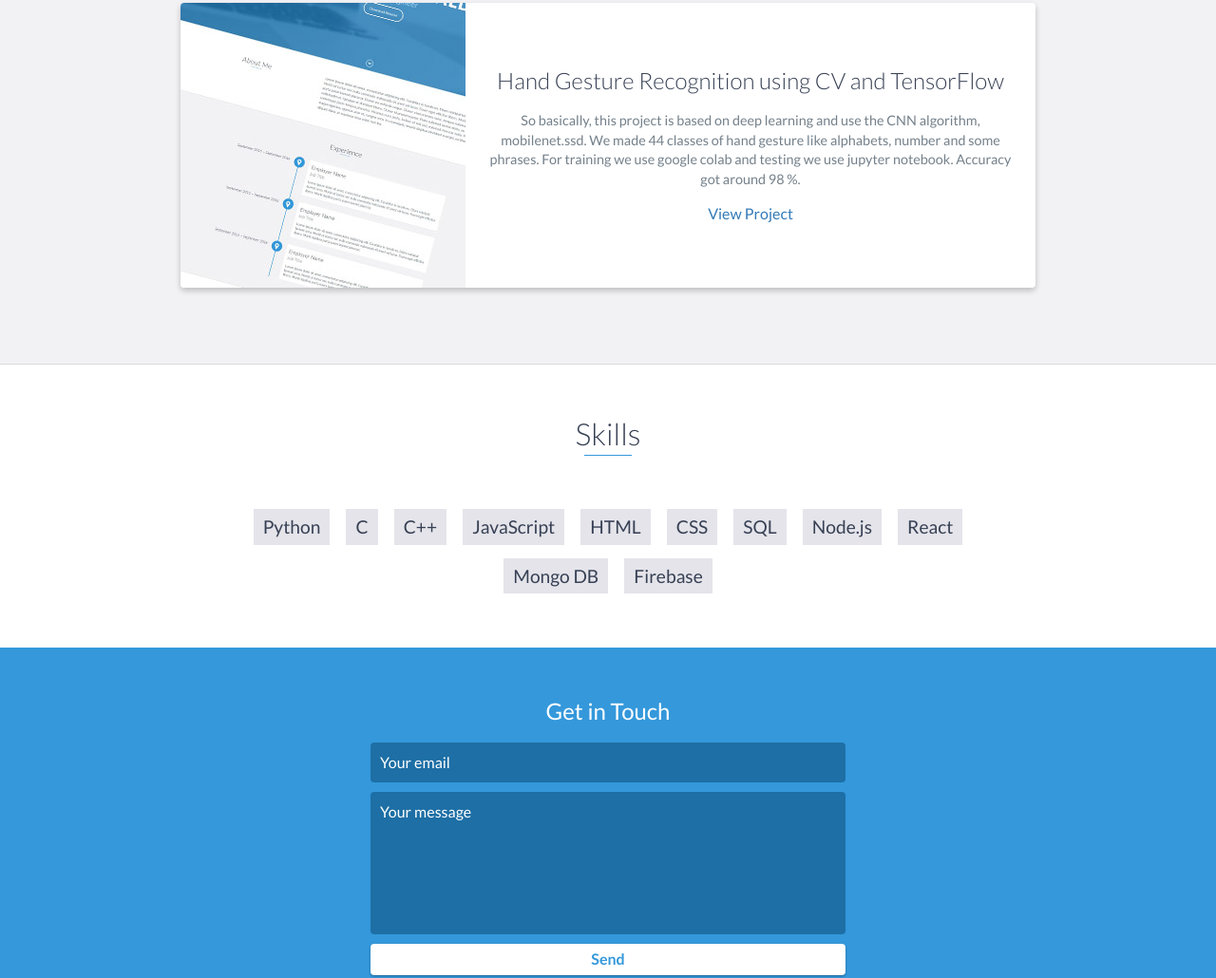
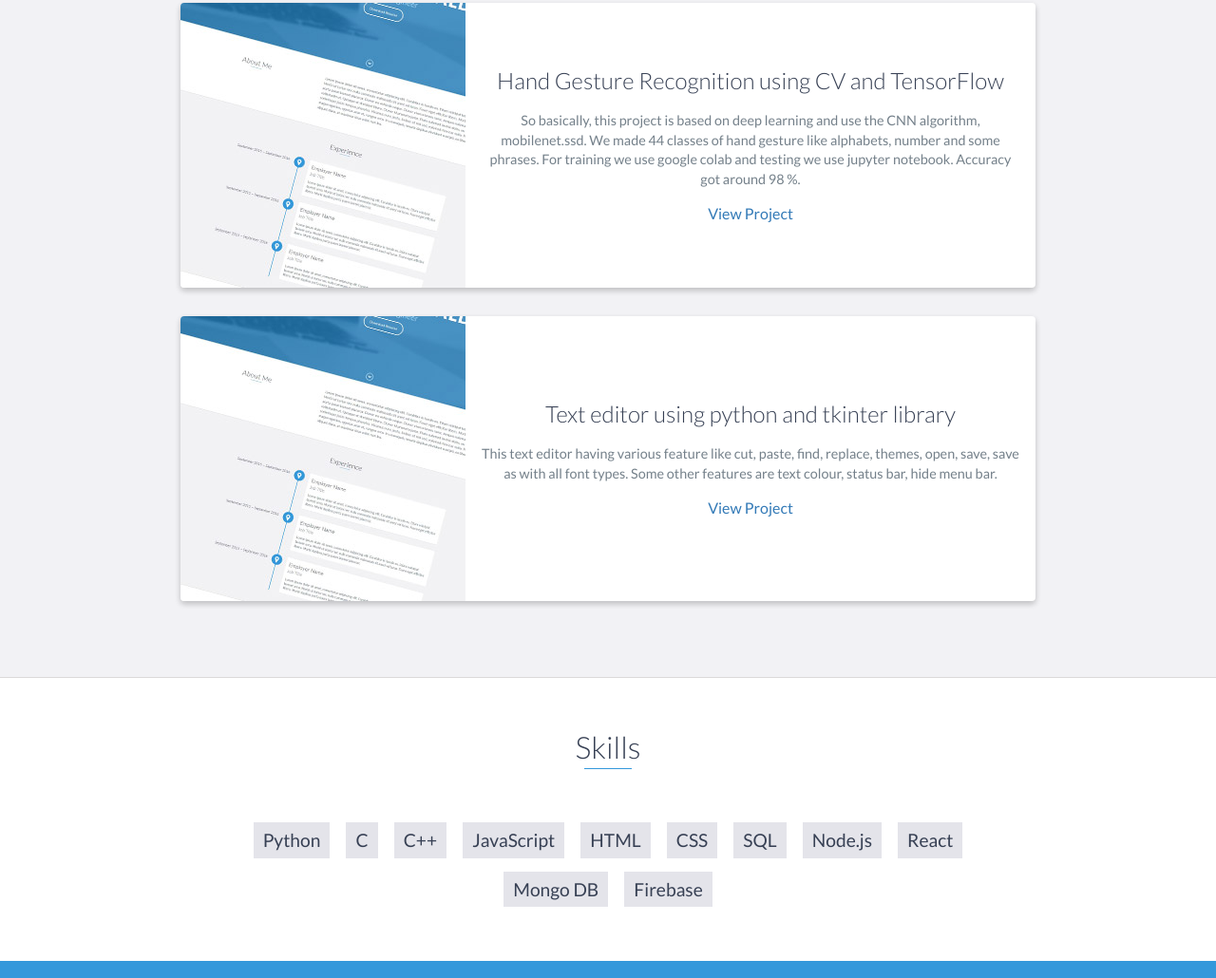
Before and after one commit to saavn03/profile, a plain HTML site: page index.html in a window 1280 px wide. Shown: the part 2439-3469 px from the top of the page at 95% size. Drawn offline with nearby package versions, Linux system fonts and the light colour scheme.

Commit message:
Update index.html

```diff
--- a/index.html
+++ b/index.html
@@ -84,13 +84,13 @@
     <div id="experience" class="background-alt">
         <h2 class="heading">Experience</h2>
         <div id="experience-timeline">
-            <div data-date="September 2020 – October 2020">
+            <div data-date="October 2020 – November 2020">
                 <h3>Internship on AI</h3>
                 <h4>Pantech Solutions Pvt Ltd (Pantech ProLabs India)</h4>
                 <!--<p>
                     Outcome:-
                     •	Learned about various Python algorithms (Haar cascade, SVM, Canny edge, Hough transform) and OpenCV techniques.
-                    •	 Implemented Object detection project.
+                    •	Implemented Object detection project.
 
                 </p>-->
                 <h5>OUTCOME:-</h5>
@@ -105,19 +105,19 @@
                 </ul>
             </div>
 
-            <!--<div data-date="September 2015 – September 2016">
+            <!--<div data-date="">
                 <h3>Employer Name</h3>
                 <h4>Job Title</h4>
                 <p>
-                    Lorem ipsum dolor sit amet, consectetur adipiscing elit. Curabitur in iaculis ex. Etiam volutpat laoreet urna. Morbi ut tortor nec nulla commodo malesuada sit amet vel lacus. Fusce eget efficitur libero. Morbi dapibus porta quam laoreet placerat.
+
                 </p>
             </div>
 
-             <div data-date="September 2015 – September 2016">
+             <div data-date="">
                 <h3>Employer Name</h3>
                 <h4>Job Title</h4>
                 <p>
-                    Lorem ipsum dolor sit amet, consectetur adipiscing elit. Curabitur in iaculis ex. Etiam volutpat laoreet urna. Morbi ut tortor nec nulla commodo malesuada sit amet vel lacus. Fusce eget efficitur libero. Morbi dapibus porta quam laoreet placerat.
+
                 </p>
             </div> -->
         </div>
@@ -145,10 +145,10 @@
                     Percentage: - 87.88
                 </li>
                 <!--<li>
-                    Lorem ipsum dolor sit amet, consectetur adipiscing elit.
+
                 </li>
                 <li>
-                    Lorem ipsum dolor sit amet, consectetur adipiscing elit.
+
                 </li>-->
             </ul>
         </div>
@@ -185,6 +185,21 @@
                         <h3>Hand Gesture Recognition using CV and TensorFlow</h3>
                         <p>
                             So basically, this project is based on deep learning and use the CNN algorithm, mobilenet.ssd. We made 44 classes of hand gesture like alphabets, number and some phrases. For training we use google colab and testing we use jupyter notebook. Accuracy got around 98 %.
+                        </p>
+                        <a href="#">View Project</a>
+                    </div>
+                    <!-- End .project-info -->
+                </div>
+                <!-- End .project -->
+		<div class="project shadow-large">
+                    <div class="project-image">
+                        <img src="images/project.jpg" />
+                    </div>
+                    <!-- End .project-image -->
+                    <div class="project-info">
+                        <h3> Text editor using python and tkinter library </h3>
+                        <p>
+                          This text editor having various feature like cut, paste, find, replace, themes, open, save, save as with all font types. Some other features are text colour, status bar, hide menu bar.
                         </p>
                         <a href="#">View Project</a>
                     </div>
@@ -259,9 +274,7 @@
                         <li>
                             <a href=" https://twitter.com/_saavn " target="_blank"><i class="fa fa-twitter" aria-hidden="true"></i></a>
                         </li>
-                        <!--<li>
-                            <a href="https://plus.google.com/" target="_blank"><i class="fa fa-google-plus" aria-hidden="true"></i></a>
-                        </li>
+
                     -->
                     </ul>
                 </div>
```
